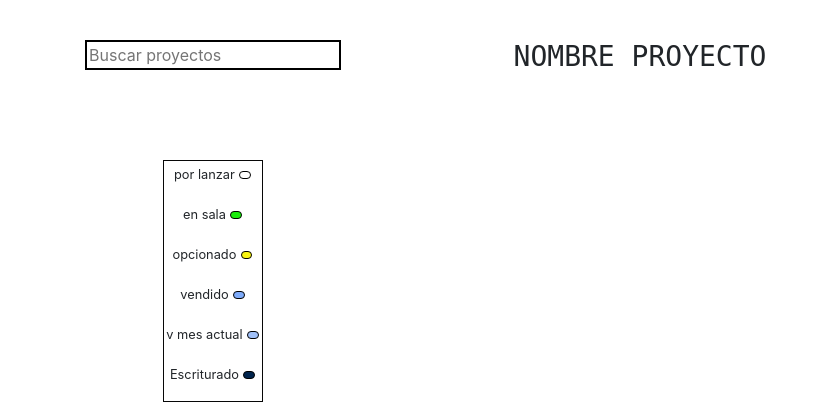
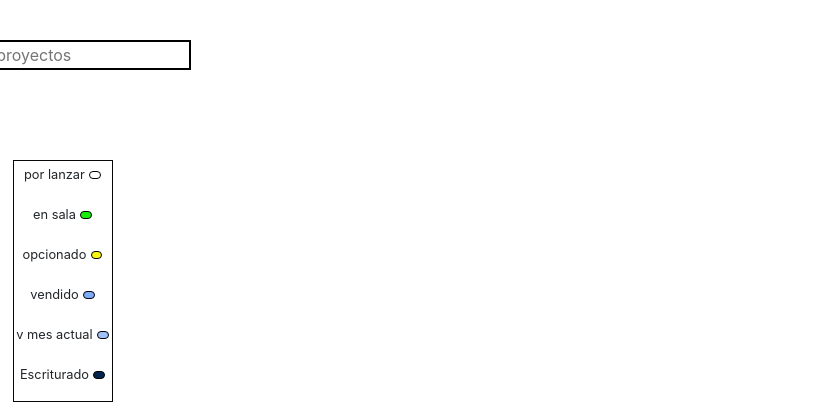
Before and after one commit to Ferrucho20/TRYSNAP, a website: page snap.svg.html in a window 1280 px wide. Shown: the whole page, without its empty margins (0-828 px from the left). Drawn offline with nearby package versions, Linux system fonts and the light colour scheme; files whose address does not match are found by name.

Commit message:
sin titulo por default y container izq jaferrucho

```diff
--- a/public/style.css
+++ b/public/style.css
@@ -1,3 +1,7 @@
+.container{
+  right: 150px;
+  /*justify-content: left;*/
+}
 #id {
   background-image: url("TERRACOTA\ 20-07-16\ -\ marcado_NEW.svg");
 }
--- a/snap.svg.html
+++ b/snap.svg.html
@@ -22,7 +22,7 @@
             <ol id="demo"></ol>
       </div>
       <div class="col-6" id="titulo_proy" >
-        <h3 id="elnombre">NOMBRE PROYECTO</h3>
+        <h3 id="elnombre"></h3>
       </div>
       <div class="col-3" data-toggle="tooltip" title="Info apto" id="mycard1" >
         <h6>INFORMACION APARTAMENTO</h6>
```
